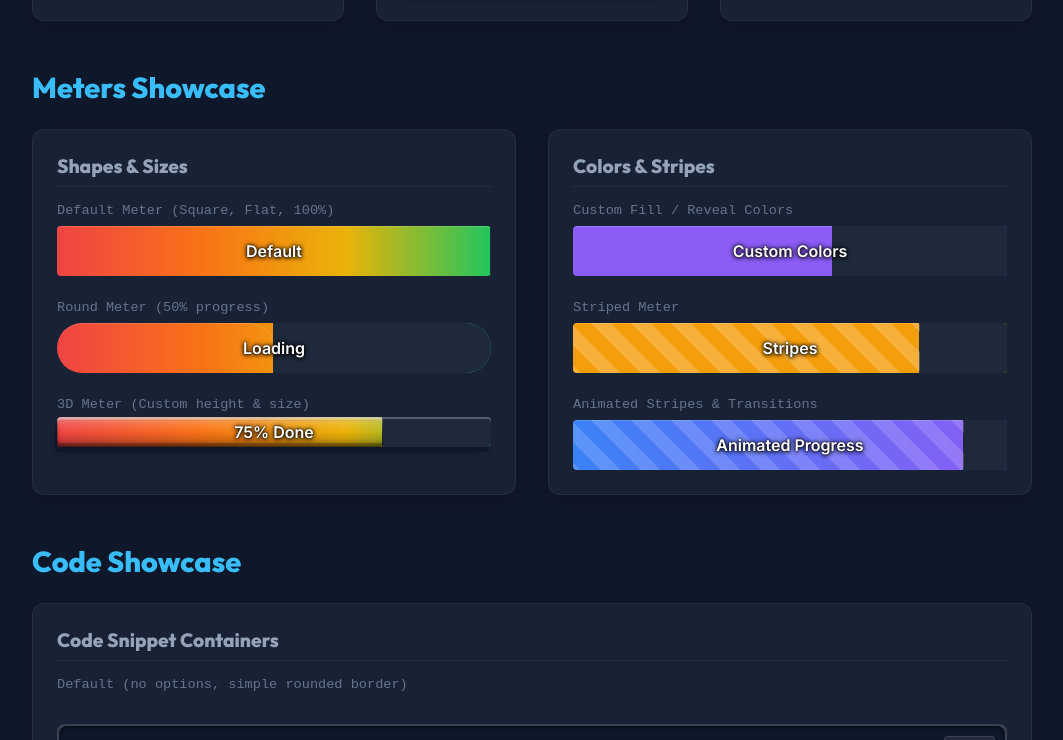
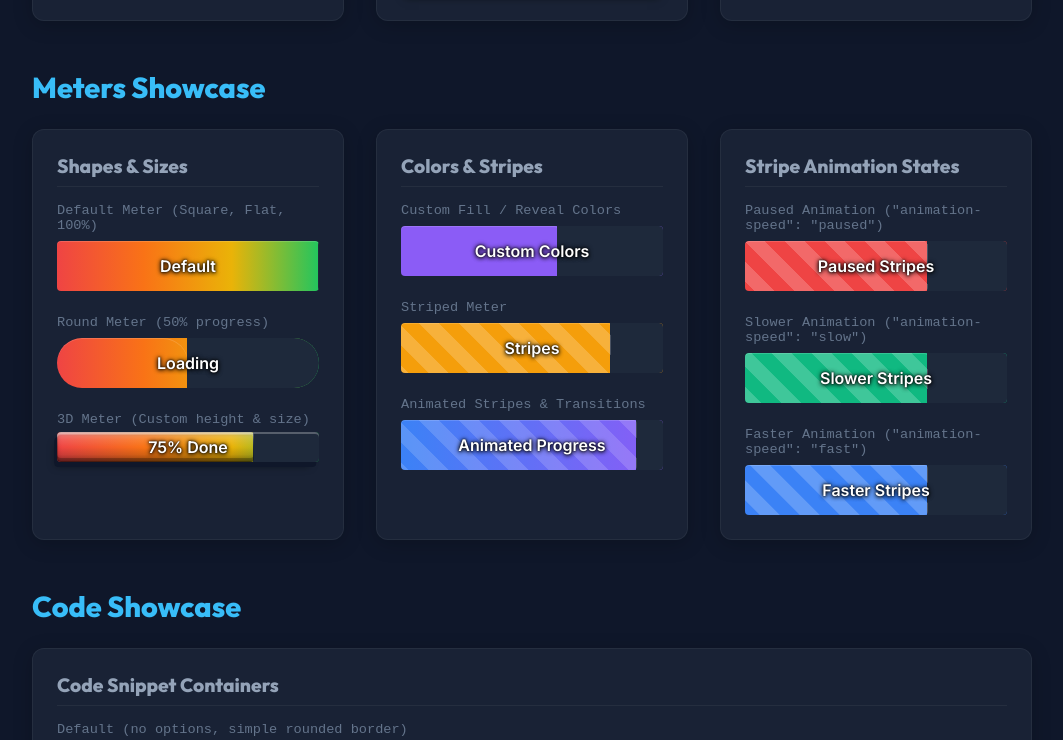
Before and after one commit to JLDesignNetwork/Elements, a plain HTML site: page demo.html in a window 1280 px wide. Shown: the part 579-1319 px from the top of the page, without its empty margins (108-1171 px from the left). Drawn offline with nearby package versions, Linux system fonts and the light colour scheme.

Commit message:
feat(animation): add support for pausing and speed variations on candy-stripes
- Support "paused" animation-speed by dynamically setting the `data-animation-paused` attribute on parent containers.
- Introduce SASS rules to target `.jldn-stripes` variants inside paused containers and enforce `animation-play-state: paused !important`.
- Map "slow"/"slower" to 2.5s and "fast"/"faster" to 0.6s animation durations.
- Add showcase cards to demo.html and index.html demonstrating paused, slower, and faster candy-stripe animations on meters.
- Recompile SASS changes into style.css.

```diff
--- a/demo.html
+++ b/demo.html
@@ -201,6 +201,30 @@
             <div id="mtr-animated" class="jldn-meter"
               data-options='{"candystripe-color":"rgba(255,255,255,0.2)", "fill-color":"linear-gradient(90deg, #3b82f6, #8b5cf6)", "fill-size":"90%", "animation-speed":"normal"}'>
               Animated Progress</div>
+          </div>
+        </div>
+      </div>
+
+      <div class="card">
+        <h3>Stripe Animation States</h3>
+        <div class="showcase">
+          <div class="showcase-row">
+            <span class="label">Paused Animation ("animation-speed": "paused")</span>
+            <div id="mtr-stripe-paused" class="jldn-meter"
+              data-options='{"candystripe-color":"rgba(255,255,255,0.25)", "fill-color":"#ef4444", "fill-size":"70%", "animation-speed":"paused"}'>
+              Paused Stripes</div>
+          </div>
+          <div class="showcase-row">
+            <span class="label">Slower Animation ("animation-speed": "slow")</span>
+            <div id="mtr-stripe-slow" class="jldn-meter"
+              data-options='{"candystripe-color":"rgba(255,255,255,0.25)", "fill-color":"#10b981", "fill-size":"70%", "animation-speed":"slow"}'>
+              Slower Stripes</div>
+          </div>
+          <div class="showcase-row">
+            <span class="label">Faster Animation ("animation-speed": "fast")</span>
+            <div id="mtr-stripe-fast" class="jldn-meter"
+              data-options='{"candystripe-color":"rgba(255,255,255,0.25)", "fill-color":"#3b82f6", "fill-size":"70%", "animation-speed":"fast"}'>
+              Faster Stripes</div>
           </div>
         </div>
       </div>
--- a/src/modules/core.js
+++ b/src/modules/core.js
@@ -156,11 +156,18 @@ class Elements {
     // Translate animation-speed preset keywords to CSS time values
     let speedVal = options["animation-speed"]
     if (speedVal) {
-      if (speedVal === "slow") speedVal = "2.5s"
-      else if (speedVal === "normal") speedVal = "1.5s"
-      else if (speedVal === "fast") speedVal = "0.6s"
-      else if (!isNaN(speedVal)) speedVal = speedVal + "s"
-      $el.css("--jldn-animation-speed", speedVal)
+      if (speedVal === "paused") {
+        $el.css("--jldn-animation-play-state", "paused")
+        $el.attr("data-animation-paused", "true")
+      } else {
+        $el.removeAttr("data-animation-paused")
+        if (speedVal === "slow" || speedVal === "slower") speedVal = "2.5s"
+        else if (speedVal === "normal") speedVal = "1.5s"
+        else if (speedVal === "fast" || speedVal === "faster") speedVal = "0.6s"
+        else if (!isNaN(speedVal)) speedVal = speedVal + "s"
+        $el.css("--jldn-animation-speed", speedVal)
+        $el.css("--jldn-animation-play-state", "running")
+      }
     }
 
     // Ensure data-style defaults to flat
@@ -208,6 +215,20 @@ class Elements {
           $el.attr("data-shape", value)
         } else if (key === "style") {
           $el.attr("data-style", value)
+        } else if (key === "animation-speed") {
+          if (value === "paused") {
+            $el.css("--jldn-animation-play-state", "paused")
+            $el.attr("data-animation-paused", "true")
+          } else {
+            $el.removeAttr("data-animation-paused")
+            let speedVal = value;
+            if (speedVal === "slow" || speedVal === "slower") speedVal = "2.5s"
+            else if (speedVal === "normal") speedVal = "1.5s"
+            else if (speedVal === "fast" || speedVal === "faster") speedVal = "0.6s"
+            else if (!isNaN(speedVal)) speedVal = speedVal + "s"
+            $el.css("--jldn-animation-speed", speedVal)
+            $el.css("--jldn-animation-play-state", "running")
+          }
         } else if (OPTION_MAP[key]) {
           $el.css(OPTION_MAP[key], value)
         }
--- a/src/style.sass
+++ b/src/style.sass
@@ -177,6 +177,7 @@
 
   // Animation speed mapping
   animation: stripes-move var(--jldn-animation-speed, var(--jldn-default-stripe-speed)) linear infinite
+  animation-play-state: var(--jldn-animation-play-state, running)
 
 // ==========================================
 // LAYER 4: TEXT (ABSOLUTELY CENTERED)
@@ -249,6 +250,7 @@ code.jldn-code
     z-index: 2
     pointer-events: none
     animation: stripes-move var(--jldn-animation-speed, var(--jldn-default-stripe-speed)) linear infinite
+    animation-play-state: var(--jldn-animation-play-state, running)
 
   &[style*="--jldn-candystripe-color"] .jldn-code-stripes, &[data-theme] .jldn-code-stripes
     display: block
@@ -414,6 +416,7 @@ code.jldn-code
     z-index: 2
     pointer-events: none
     animation: stripes-move var(--jldn-animation-speed, var(--jldn-default-stripe-speed)) linear infinite
+    animation-play-state: var(--jldn-animation-play-state, running)
 
   &[style*="--jldn-candystripe-color"] .jldn-alert-stripes, &[data-theme] .jldn-alert-stripes, [style*="--jldn-candystripe-color"] .jldn-alert-stripes, [data-theme] .jldn-alert-stripes
     display: block
@@ -527,7 +530,7 @@ code.jldn-code
       transform: scale(1)
 
     .jldn-popup-stripes
-      animation-play-state: running
+      animation-play-state: var(--jldn-animation-play-state, running)
 
   // Backdrop overlay background
   .jldn-popup-overlay
@@ -642,3 +645,10 @@ code.jldn-code
 
       &:hover
         color: #f1f5f9
+
+[data-animation-paused="true"]
+  .jldn-stripes,
+  .jldn-code-stripes,
+  .jldn-alert-stripes,
+  .jldn-popup-stripes
+    animation-play-state: paused !important
```
Also changed, not shown: index.html (+24 -0 lines), src/style.css.
